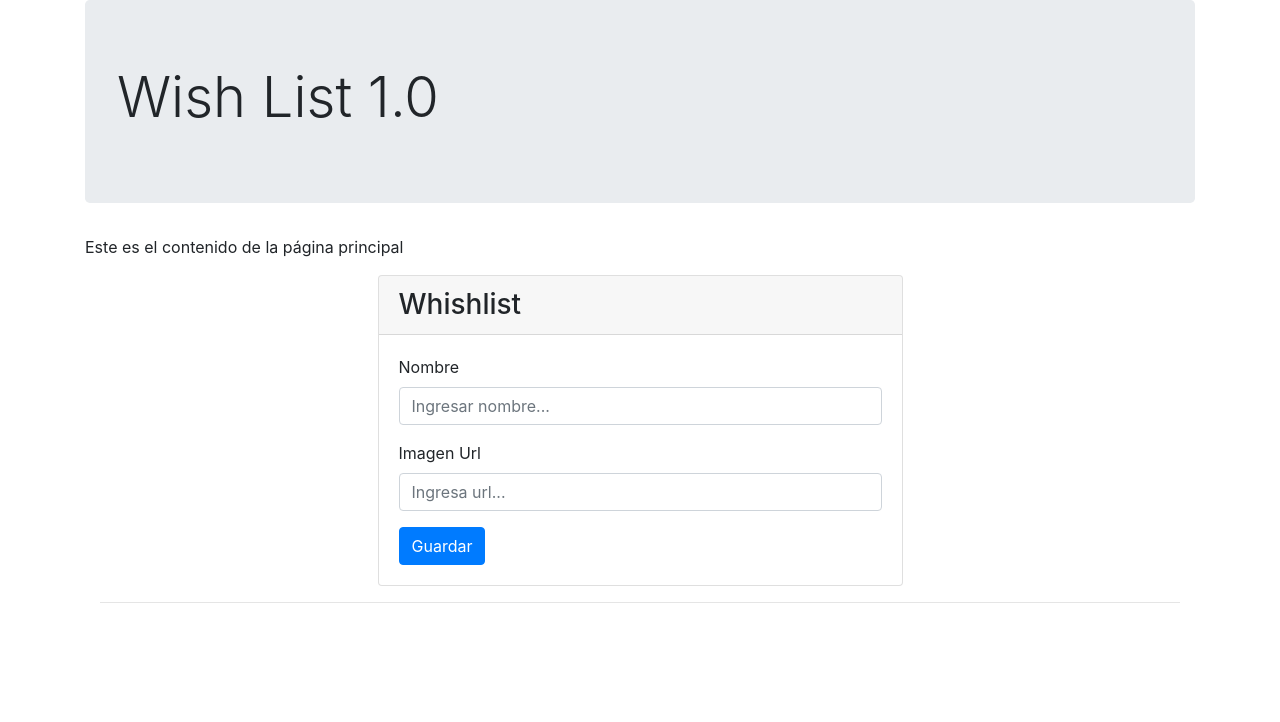
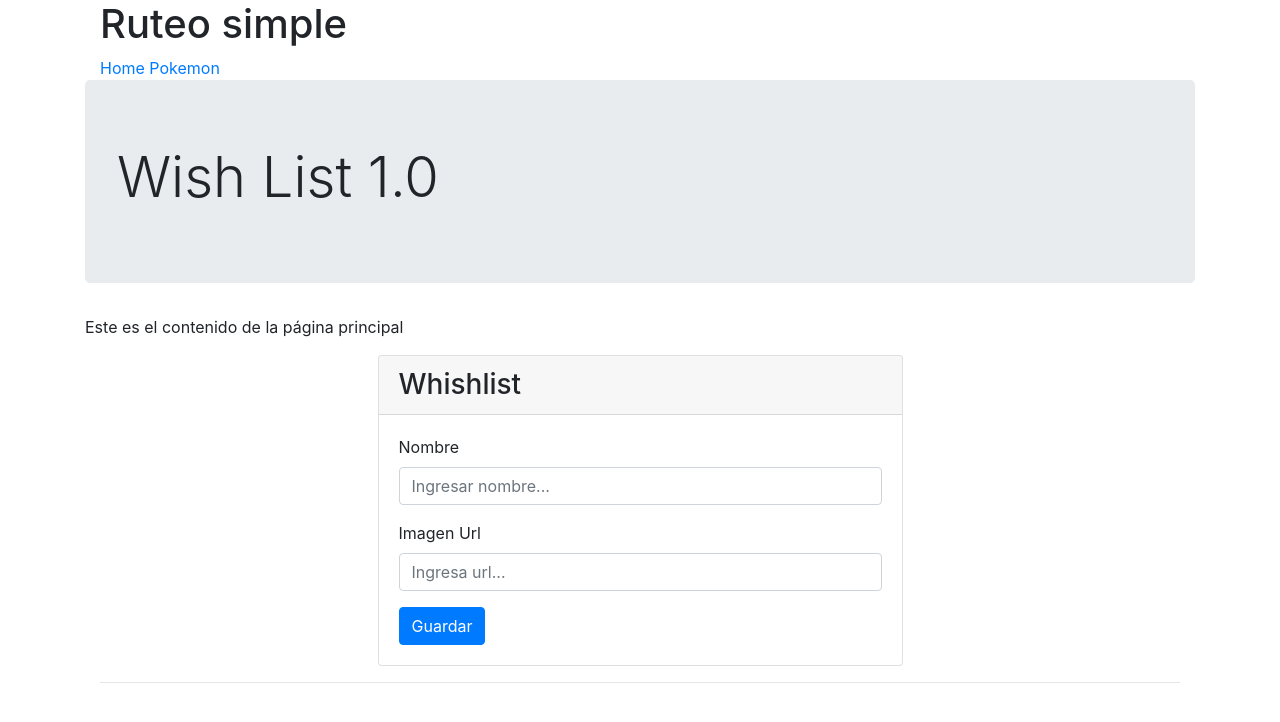
Before and after one commit to IanRamRev/Proyecto-Angular, an Angular app in the folder wishList-ng/: page /home in a window 1280 px wide. Before the commit this address led to /. Shown: the top 722 px of the page. Built offline with nearby package versions, Linux system fonts and the light colour scheme.

Commit message:
Se generó nuevo componente y se cambió de un routeo dinámico a estático

```diff
--- a/wishList-ng/src/app/app.component.html
+++ b/wishList-ng/src/app/app.component.html
@@ -1,4 +1,14 @@
-<div class="container">
+<div class="container content">
+    <div class="page-header">
+        <div class="container">
+            <h1>Ruteo simple</h1>
+            <div class="navLinks">
+                <a [routerLink]="['/home']"> Home </a>
+                <a [routerLink]="['/pokemon']"> Pokemon </a>
+            </div>
+        </div>
+    </div>
+
     <div class="jumbotron">
         <h1 class="display-4">
             Wish List 1.0
@@ -11,5 +21,8 @@
         </div>
     </div>
 
+    <router-outlet></router-outlet>
+    <!--
     <app-lista-pokemon></app-lista-pokemon>
+    -->
 </div>
--- /dev/null
+++ b/wishList-ng/src/app/pokemon-detalles/pokemon-detalles.component.html
@@ -0,0 +1 @@
+<p>pokemon-detalles works!</p>
--- /dev/null
+++ b/wishList-ng/src/app/pokemon-detalles/pokemon-detalles.component.ts
@@ -0,0 +1,15 @@
+import { Component, OnInit } from '@angular/core';
+
+@Component({
+  selector: 'app-pokemon-detalles',
+  templateUrl: './pokemon-detalles.component.html',
+  styleUrls: ['./pokemon-detalles.component.css']
+})
+export class PokemonDetallesComponent implements OnInit {
+
+  constructor() { }
+
+  ngOnInit(): void {
+  }
+
+}
--- a/wishList-ng/src/app/pokemon/pokemon.component.html
+++ b/wishList-ng/src/app/pokemon/pokemon.component.html
@@ -28,5 +28,6 @@
                 <span *ngIf="pokemon.isSelected()">
                     <span ngNonBindable> -Preferido- </span>
                 </span>
+                <a [routerLink]="['/destino']"> Ver detalles </a>
         </div>
     </div>
```
Also changed, not shown: wishList-ng/src/app/app.module.ts (+11 -1 lines), wishList-ng/src/app/pokemon-detalles/pokemon-detalles.component.css (added), 1 other file (tests, documents, lock files or other folders).
